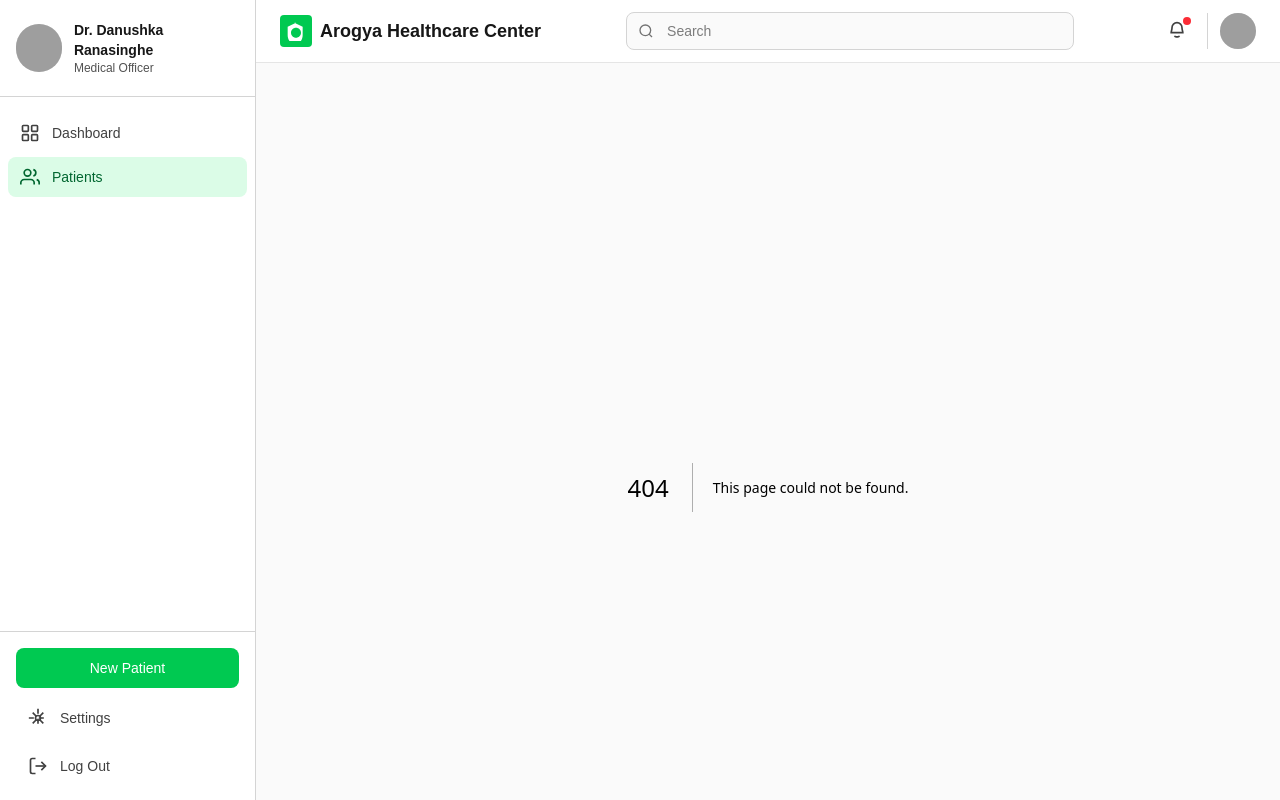
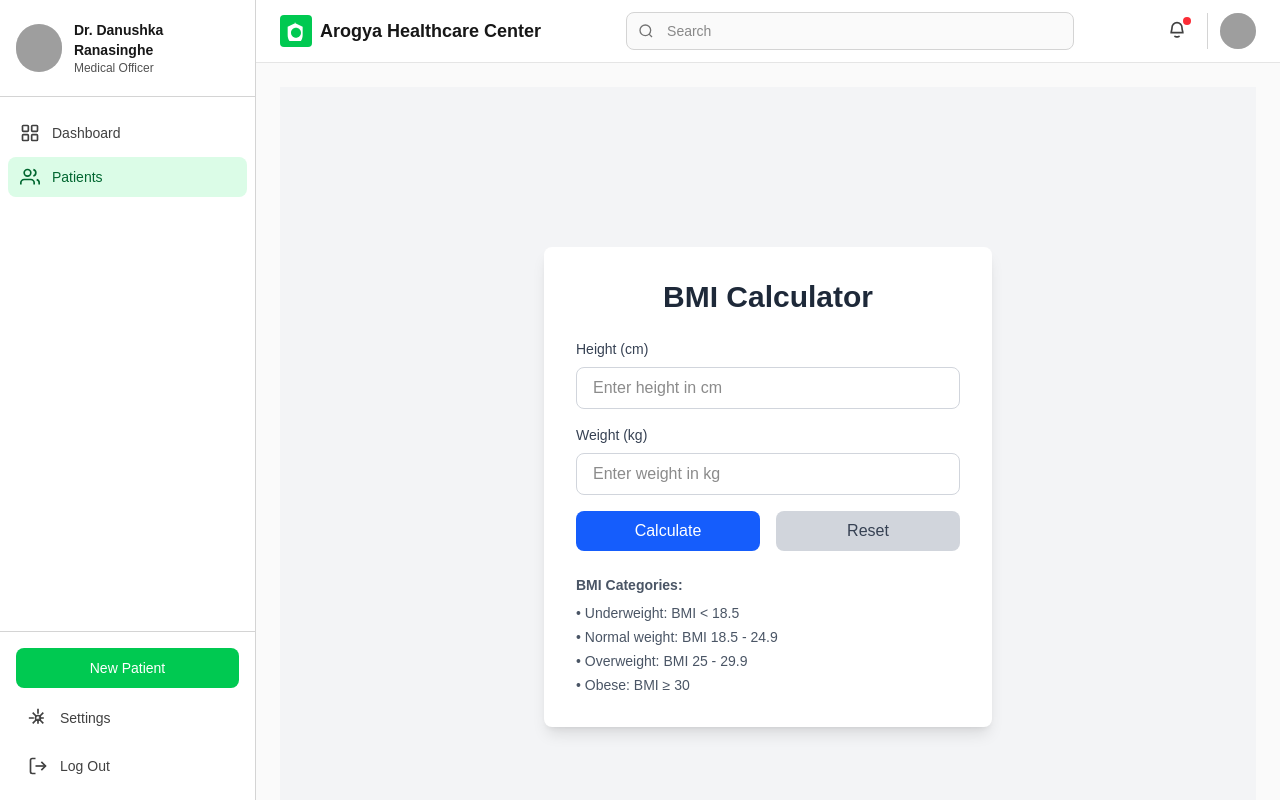
Before and after one commit to Arogya-Medical-Center/aroga-frontend, a Next.js app: page /BMICalculator in a window 1280 px wide. Before the commit this address had no page. Built offline with nearby package versions, Linux system fonts and the light colour scheme; grey boxes are pictures that could not be loaded.

Commit message:
Add BMI Calculator component with calculation and reset functionality

```diff
--- /dev/null
+++ b/src/app/BMICalculator/page.tsx
@@ -0,0 +1,113 @@
+'use client';
+
+import { useState } from 'react';
+
+export default function BMICalculator() {
+  const [height, setHeight] = useState<string>('');
+  const [weight, setWeight] = useState<string>('');
+  const [bmi, setBmi] = useState<number | null>(null);
+  const [category, setCategory] = useState<string>('');
+
+  const calculateBMI = () => {
+    const heightInMeters = parseFloat(height) / 100;
+    const weightInKg = parseFloat(weight);
+
+    if (heightInMeters > 0 && weightInKg > 0) {
+      const bmiValue = weightInKg / (heightInMeters * heightInMeters);
+      setBmi(parseFloat(bmiValue.toFixed(2)));
+
+      // Determine BMI category
+      if (bmiValue < 18.5) {
+        setCategory('Underweight');
+      } else if (bmiValue >= 18.5 && bmiValue < 25) {
+        setCategory('Normal weight');
+      } else if (bmiValue >= 25 && bmiValue < 30) {
+        setCategory('Overweight');
+      } else {
+        setCategory('Obese');
+      }
+    }
+  };
+
+  const resetCalculator = () => {
+    setHeight('');
+    setWeight('');
+    setBmi(null);
+    setCategory('');
+  };
+
+  return (
+    <div className="min-h-screen bg-gray-100 flex items-center justify-center p-4">
+      <div className="bg-white rounded-lg shadow-lg p-8 max-w-md w-full">
+        <h1 className="text-3xl font-bold text-center text-gray-800 mb-6">
+          BMI Calculator
+        </h1>
+
+        <div className="space-y-4">
+          <div>
+            <label htmlFor="height" className="block text-sm font-medium text-gray-700 mb-2">
+              Height (cm)
+            </label>
+            <input
+              id="height"
+              type="number"
+              value={height}
+              onChange={(e) => setHeight(e.target.value)}
+              placeholder="Enter height in cm"
+              className="w-full px-4 py-2 border border-gray-300 rounded-lg focus:ring-2 focus:ring-blue-500 focus:border-transparent"
+            />
+          </div>
+
+          <div>
+            <label htmlFor="weight" className="block text-sm font-medium text-gray-700 mb-2">
+              Weight (kg)
+            </label>
+            <input
+              id="weight"
+              type="number"
+              value={weight}
+              onChange={(e) => setWeight(e.target.value)}
+              placeholder="Enter weight in kg"
+              className="w-full px-4 py-2 border border-gray-300 rounded-lg focus:ring-2 focus:ring-blue-500 focus:border-transparent"
+            />
+          </div>
+
+          <div className="flex gap-4">
+            <button
+              onClick={calculateBMI}
+              className="flex-1 bg-blue-600 text-white py-2 px-4 rounded-lg hover:bg-blue-700 transition-colors font-medium"
+            >
+              Calculate
+            </button>
+            <button
+              onClick={resetCalculator}
+              className="flex-1 bg-gray-300 text-gray-700 py-2 px-4 rounded-lg hover:bg-gray-400 transition-colors font-medium"
+            >
+              Reset
+            </button>
+          </div>
+        </div>
+
+        {bmi !== null && (
+          <div className="mt-6 p-4 bg-blue-50 rounded-lg">
+            <h2 className="text-xl font-semibold text-gray-800 mb-2">Your BMI Result</h2>
+            <p className="text-3xl font-bold text-blue-600">{bmi}</p>
+            <p className="text-lg text-gray-700 mt-2">
+              Category: <span className="font-semibold">{category}</span>
+            </p>
+          </div>
+        )}
+
+        <div className="mt-6 text-sm text-gray-600">
+          <h3 className="font-semibold mb-2">BMI Categories:</h3>
+          <ul className="space-y-1">
+            <li>• Underweight: BMI &lt; 18.5</li>
+            <li>• Normal weight: BMI 18.5 - 24.9</li>
+            <li>• Overweight: BMI 25 - 29.9</li>
+            <li>• Obese: BMI ≥ 30</li>
+          </ul>
+        </div>
+      </div>
+    </div>
+  );
+}
--- a/src/app/page.tsx
+++ b/src/app/page.tsx
@@ -1,5 +1,3 @@
-import Image from "next/image";
-
 export default function Home() {
   return (
     <div className="max-w-3xl mx-auto">
```
